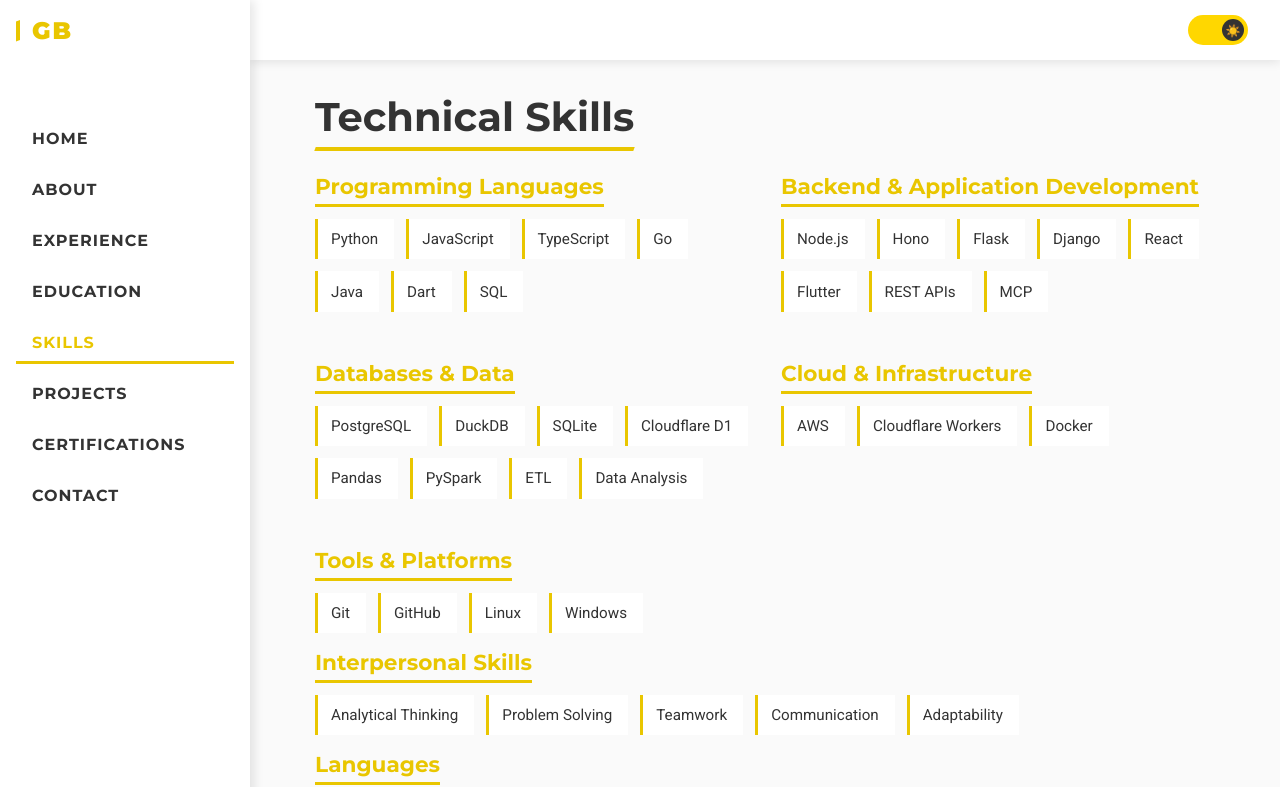
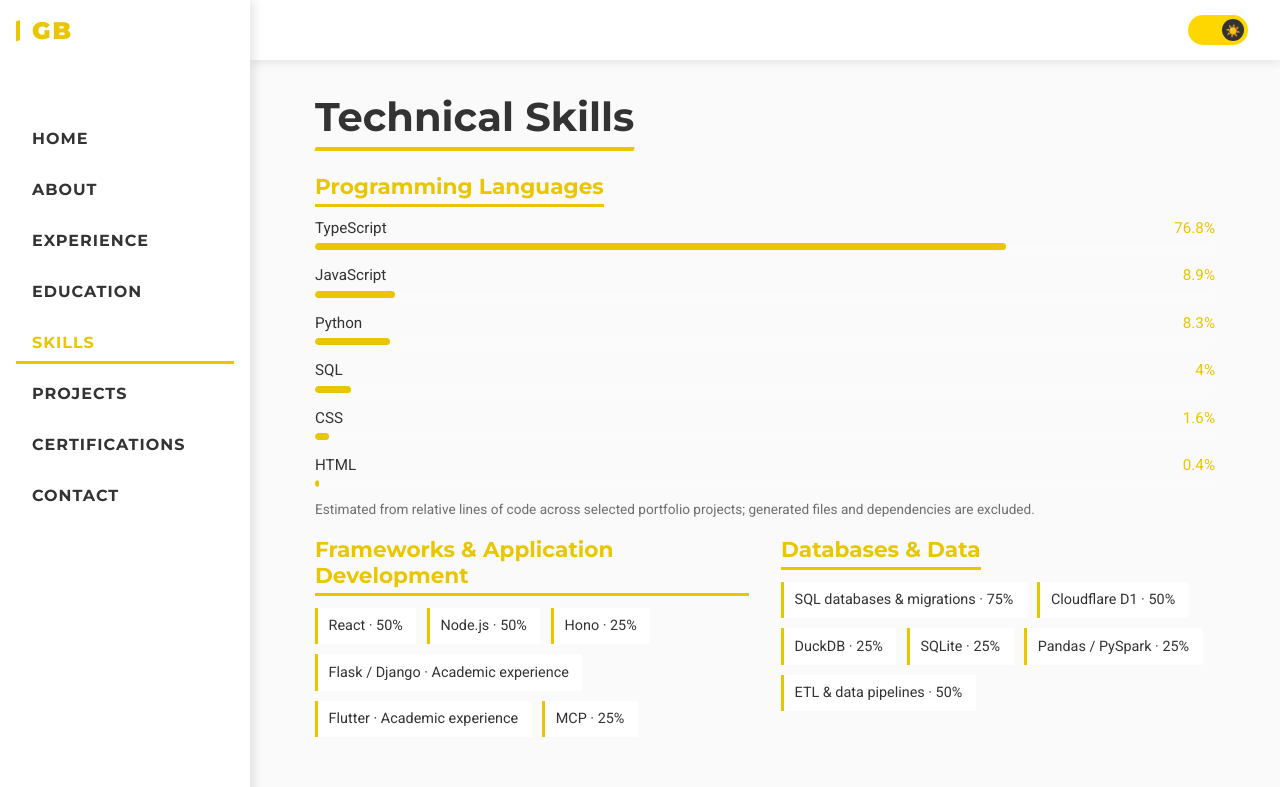
Before and after one commit to YuzuruTK/Portifolio-Project, a React (Vite) app: page /skills in a window 1280 px wide. Shown: the top 787 px of the page. Built offline with nearby package versions, Linux system fonts and the light colour scheme.

Commit message:
Add code-based skill estimates and ordering

```diff
--- a/src/pages/Skills.jsx
+++ b/src/pages/Skills.jsx
@@ -18,26 +18,83 @@ const CategoryTitle = styled.h3`
         width: 100%; height: 3px; background-color: var(--accent);
     }
 `;
-const SkillsList = styled.div`display: flex; flex-wrap: wrap; gap: 0.75rem;`;
+const SkillRows = styled.div`display: flex; flex-direction: column; gap: 1rem;`;
+const SkillRow = styled.div`display: flex; flex-direction: column; gap: 0.4rem;`;
+const SkillInfo = styled.div`display: flex; justify-content: space-between; gap: 1rem; font-size: 0.95rem;`;
+const SkillName = styled.span`color: var(--text);`;
+const SkillValue = styled.span`color: var(--accent); font-variant-numeric: tabular-nums;`;
+const ProgressTrack = styled.div`
+    width: 100%; height: 7px; overflow: hidden; border-radius: 999px;
+    background: rgba(255, 255, 255, 0.1);
+`;
+const ProgressFill = styled(motion.div)`
+    height: 100%; border-radius: inherit; background: var(--accent);
+`;
+const SkillTags = styled.div`display: flex; flex-wrap: wrap; gap: 0.65rem;`;
 const SkillTag = styled(motion.span)`
     background-color: var(--card-bg);
     color: var(--text);
-    padding: 0.7rem 1rem;
-    font-size: 0.95rem;
+    padding: 0.6rem 0.85rem;
+    font-size: 0.9rem;
     position: relative;
     &:before {
         content: ''; position: absolute; top: 0; left: 0;
         width: 3px; height: 100%; background-color: var(--accent);
     }
 `;
+const Note = styled.p`font-size: 0.85rem; opacity: 0.7; line-height: 1.5; margin-top: 0.75rem;`;
 
-const categories = [
-    { title: 'Programming Languages', skills: ['Python', 'JavaScript', 'TypeScript', 'Go', 'Java', 'Dart', 'SQL'] },
-    { title: 'Backend & Application Development', skills: ['Node.js', 'Hono', 'Flask', 'Django', 'React', 'Flutter', 'REST APIs', 'MCP'] },
-    { title: 'Databases & Data', skills: ['PostgreSQL', 'DuckDB', 'SQLite', 'Cloudflare D1', 'Pandas', 'PySpark', 'ETL', 'Data Analysis'] },
-    { title: 'Cloud & Infrastructure', skills: ['AWS', 'Cloudflare Workers', 'Docker'] },
-    { title: 'Tools & Platforms', skills: ['Git', 'GitHub', 'Linux', 'Windows'] }
+const languages = [
+    { name: 'TypeScript', value: 76.8 },
+    { name: 'JavaScript', value: 8.9 },
+    { name: 'Python', value: 8.3 },
+    { name: 'SQL', value: 4.0 },
+    { name: 'CSS', value: 1.6 },
+    { name: 'HTML', value: 0.4 }
 ];
+
+const technologies = [
+    {
+        title: 'Frameworks & Application Development',
+        skills: [
+            { name: 'React', value: '50%' },
+            { name: 'Node.js', value: '50%' },
+            { name: 'Hono', value: '25%' },
+            { name: 'Flask / Django', value: 'Academic experience' },
+            { name: 'Flutter', value: 'Academic experience' },
+            { name: 'MCP', value: '25%' }
+        ]
+    },
+    {
+        title: 'Databases & Data',
+        skills: [
+            { name: 'SQL databases & migrations', value: '75%' },
+            { name: 'Cloudflare D1', value: '50%' },
+            { name: 'DuckDB', value: '25%' },
+            { name: 'SQLite', value: '25%' },
+            { name: 'Pandas / PySpark', value: '25%' },
+            { name: 'ETL & data pipelines', value: '50%' }
+        ]
+    },
+    {
+        title: 'Cloud & Infrastructure',
+        skills: [
+            { name: 'Cloudflare Workers', value: '50%' },
+            { name: 'Docker', value: '25%' },
+            { name: 'AWS', value: 'Professional experience' },
+            { name: 'REST APIs', value: '75%' }
+        ]
+    },
+    {
+        title: 'Tools & Platforms',
+        skills: [
+            { name: 'Git & GitHub', value: 'All projects' },
+            { name: 'Linux', value: 'Regular use' },
+            { name: 'Windows', value: 'Regular use' }
+        ]
+    }
+];
+
 const interpersonalSkills = ['Analytical Thinking', 'Problem Solving', 'Teamwork', 'Communication', 'Adaptability'];
 
 const Skills = () => {
@@ -53,28 +110,47 @@ const Skills = () => {
     return (
         <SkillsContainer as={motion.div} variants={containerVariants} initial="hidden" animate="visible">
             <SectionTitle as={motion.h2} variants={itemVariants}>Technical Skills</SectionTitle>
+            <SkillCategory variants={itemVariants}>
+                <CategoryTitle>Programming Languages</CategoryTitle>
+                <SkillRows>
+                    {languages.map(language => (
+                        <SkillRow key={language.name}>
+                            <SkillInfo>
+                                <SkillName>{language.name}</SkillName>
+                                <SkillValue>{language.value}%</SkillValue>
+                            </SkillInfo>
+                            <ProgressTrack>
+                                <ProgressFill initial={{ width: 0 }} animate={{ width: `${language.value}%` }} transition={{ duration: 0.8 }} />
+                            </ProgressTrack>
+                        </SkillRow>
+                    ))}
+                </SkillRows>
+                <Note>Estimated from relative lines of code across selected portfolio projects; generated files and dependencies are excluded.</Note>
+            </SkillCategory>
             <SkillsGrid>
-                {categories.map(category => (
+                {technologies.map(category => (
                     <SkillCategory key={category.title} variants={itemVariants}>
                         <CategoryTitle>{category.title}</CategoryTitle>
-                        <SkillsList>
-                            {category.skills.map(skill => <SkillTag key={skill} variants={itemVariants}>{skill}</SkillTag>)}
-                        </SkillsList>
+                        <SkillTags>
+                            {category.skills.map(skill => (
+                                <SkillTag key={skill.name}>{skill.name} · {skill.value}</SkillTag>
+                            ))}
+                        </SkillTags>
                     </SkillCategory>
                 ))}
             </SkillsGrid>
             <SkillCategory variants={itemVariants}>
                 <CategoryTitle>Interpersonal Skills</CategoryTitle>
-                <SkillsList>
-                    {interpersonalSkills.map(skill => <SkillTag key={skill} variants={itemVariants}>{skill}</SkillTag>)}
-                </SkillsList>
+                <SkillTags>
+                    {interpersonalSkills.map(skill => <SkillTag key={skill}>{skill}</SkillTag>)}
+                </SkillTags>
             </SkillCategory>
             <SkillCategory variants={itemVariants}>
                 <CategoryTitle>Languages</CategoryTitle>
-                <SkillsList>
-                    <SkillTag variants={itemVariants}>Portuguese · Native</SkillTag>
-                    <SkillTag variants={itemVariants}>English · Advanced</SkillTag>
-                </SkillsList>
+                <SkillTags>
+                    <SkillTag>Portuguese · Native</SkillTag>
+                    <SkillTag>English · Advanced</SkillTag>
+                </SkillTags>
             </SkillCategory>
         </SkillsContainer>
     );
```
